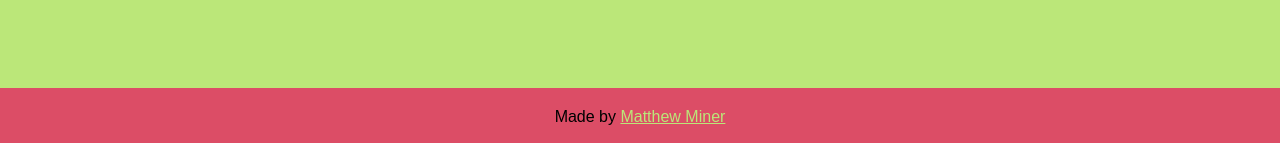
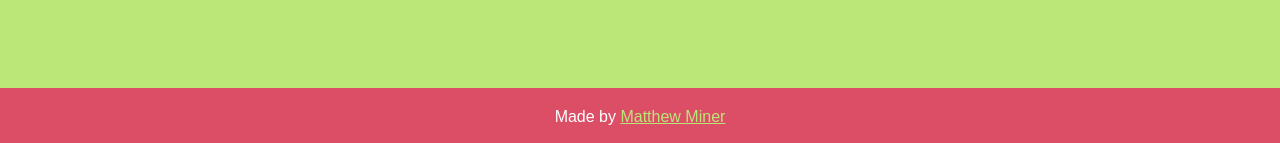
Before and after one commit to mminer237/fruitorvegetable, a Jekyll site: the page built from index.html, in a window 1280 px wide. Shown: the part 754-897 px from the top of the page. Built offline with Jekyll 4.4.1, drawn with Linux system fonts in a browser that asks for light colours.

Commit message:
Just make the footer text always white

```diff
--- a/css/style.scss
+++ b/css/style.scss
@@ -69,7 +69,7 @@ a {
 }
 footer {
 	background-color: $primary-color;
-	color: var(--text-color);
+	color: white;
 	padding: 20px;
 	a {
 		color: $lightish-secondary-color;
```
